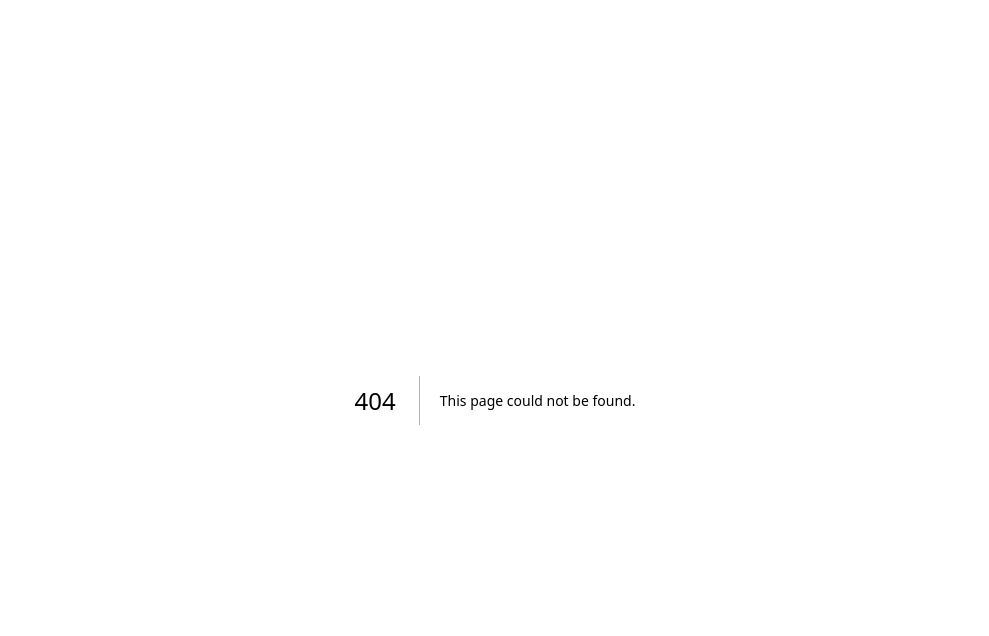
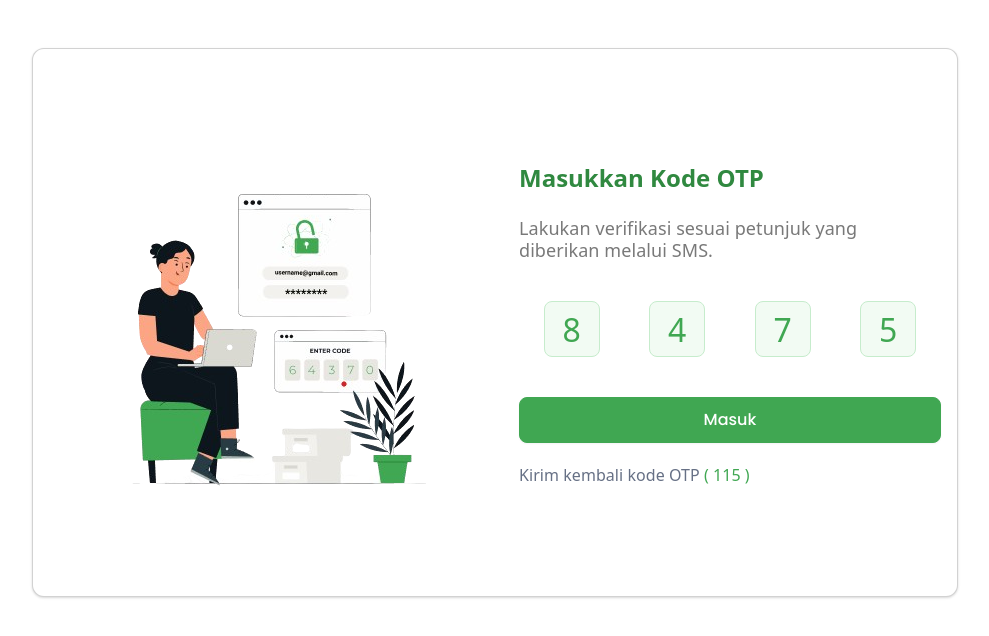
Before and after one commit to FarhannDev/inidesaku-pwa, a Next.js app: page /auth/verify/otp in a window 1280 px wide. Before the commit this address had no page. Shown: the top 636 px of the page, without its empty margins (145-1134 px from the left). Built offline with nearby package versions, Linux system fonts and the light colour scheme.

Commit message:
add verify otp page

```diff
--- /dev/null
+++ b/app/auth/verify/otp/layout.tsx
@@ -0,0 +1,30 @@
+import { Container } from 'react-bootstrap';
+import type { Metadata } from 'next';
+
+export const metadata: Metadata = {
+  title: 'Masukkan Kode OTP -  Inidesaku',
+  description: `Selamat datang. Membangun desa juara di Indonesia? Ayo bergabung bersama kami!. Memajukan ekonomi desa. Melalui pemberdayaan masyarakat desa di bidang ekonomi, sosial dan budaya!. Kegiatan desa. Menginformasikan pelaksanaan kegiatan yang berlangsung di Desa!. Pesona desa. Menginformasikan budaya lokal, wisata desa dan produk unggulan dari desa`,
+  keywords: [
+    'Selamat datang',
+    'Memajukan ekonomi desa',
+    'Kegiatan desa',
+    'Pesona desa',
+  ],
+  authors: {
+    name: 'Inidesaku',
+    url: 'http://localhost:3000',
+  },
+  openGraph: {
+    title: 'Selamat datang',
+    description: `Selamat datang.Membangun desa juara di Indonesia? Ayo bergabung bersama kami!. Memajukan ekonomi desa. Melalui pemberdayaan masyarakat desa di bidang ekonomi, sosial dan budaya!. Kegiatan desa. Menginformasikan pelaksanaan kegiatan yang berlangsung di Desa!. Pesona desa. Menginformasikan budaya lokal, wisata desa dan produk unggulan dari desa`,
+    type: 'website',
+  },
+};
+
+export default function AuthLoginLayout({
+  children, // will be a page or nested layout
+}: {
+  children: React.ReactNode;
+}) {
+  return <Container className="py-5">{children}</Container>;
+}
--- /dev/null
+++ b/app/auth/verify/otp/page.tsx
@@ -0,0 +1,42 @@
+'use client';
+
+import Image from 'next/image';
+import { Card, Col, Row, Stack } from 'react-bootstrap';
+import styles from '@/app/auth/login/styles.module.css';
+import register from '@/app/auth/register/register.module.css';
+import VerifyOTPInput from '@/components/auth/VerifyOtpInput';
+
+export default function VerifyOTP() {
+  return (
+    <>
+      <Row className="justify-content-center">
+        <Col lg={10}>
+          <Card body className={styles.card}>
+            <Row className="justify-content-arround align-self-center align-items-center g-5 py-4">
+              <Col lg={12} xl={6} md={12}>
+                <Image
+                  src="/images/background_login.png"
+                  width={300}
+                  height={250}
+                  alt="Background Login"
+                  priority
+                  className={styles.avatar}
+                />
+              </Col>
+              <Col lg={12} xl={6} md={12}>
+                <Stack direction="vertical" gap={3}>
+                  <h1 className={register.heading}>Masukkan Kode OTP</h1>
+                  <h2 className={register.subheading}>
+                    Lakukan verifikasi sesuai petunjuk yang diberikan melalui
+                    SMS.
+                  </h2>
+                  <VerifyOTPInput />
+                </Stack>
+              </Col>
+            </Row>
+          </Card>
+        </Col>
+      </Row>
+    </>
+  );
+}
--- /dev/null
+++ b/app/auth/verify/otp/verify.module.css
@@ -0,0 +1,34 @@
+.inputPin {
+  width: 56px;
+  height: 56px;
+  border-radius: 8px;
+  border: 1px solid var(--Primary-200, #c6eccc);
+  background: var(--Primary-50, #f2fbf3);
+  margin: 0px auto;
+  text-align: center;
+  color: var(--Primary-500, #40a752);
+
+  font-size: 32px;
+  font-style: normal;
+  font-weight: 400;
+  line-height: 40px; /* 125% */
+  text-transform: uppercase;
+}
+
+.textInput {
+  color: var(--Font-500, #667085);
+  font-size: 16px;
+  font-style: normal;
+  font-weight: 400;
+  line-height: 16px; /* 145.455% */
+  letter-spacing: 0.055px;
+}
+
+.textInputColor {
+  color: var(--Primary-500, #40a752);
+  font-size: 16px;
+  font-style: normal;
+  font-weight: 400;
+  line-height: 16px; /* 145.455% */
+  letter-spacing: 0.055px;
+}
--- /dev/null
+++ b/components/auth/VerifyOtpInput.tsx
@@ -0,0 +1,147 @@
+'use client';
+
+import { useState, ChangeEvent, useEffect, FormEvent } from 'react';
+import { UseFormRegister, useForm } from 'react-hook-form';
+import { Button, Form } from 'react-bootstrap';
+import { generateRandomOTP } from '@/utils/common/generateRandomOTP';
+import verify from '@/app/auth/verify/otp/verify.module.css';
+import styles from '@/app/auth/login/styles.module.css';
+
+type VerifyOTPProps = {
+  register: UseFormRegister<any>;
+  otp: string[];
+  setOTP: React.Dispatch<React.SetStateAction<string[]>>;
+  index: number;
+};
+
+export default function VerifyOTPInput(): JSX.Element {
+  const {
+    register,
+    handleSubmit,
+    formState: { errors },
+  } = useForm();
+  const [otp, setOTP] = useState<string[]>(['', '', '', '']);
+  const [isOtpTimeout, setIsOtpTimeout] = useState<number>(120); // 2 minutes in milliseconds
+  const randomOTP = generateRandomOTP(4);
+
+  useEffect(() => {
+    const randomOTP = generateRandomOTP(4);
+    // Set a timeout to clear the OTP after the specified time
+    setTimeout(() => {
+      setOTP(randomOTP.split(''));
+    }, 500);
+  }, []);
+
+  useEffect(() => {
+    let countdown: number = isOtpTimeout;
+    const intervalId = setInterval(() => {
+      if (countdown > 0) {
+        countdown -= 1;
+        setIsOtpTimeout(countdown);
+      } else {
+        clearInterval(intervalId);
+        setOTP(['', '', '', '']); // Clear OTP after the timeout
+      }
+    }, 1000);
+
+    // Clear the timeout when the component unmounts or the OTP is submitted
+    return () => clearTimeout(intervalId);
+  }, [isOtpTimeout]); // Empty dependency array ensures this effect runs only once on component mount
+
+  const handleChange: (
+    e: ChangeEvent<HTMLInputElement>,
+    { register, otp, setOTP, index }: VerifyOTPProps
+  ) => void = (
+    e: ChangeEvent<HTMLInputElement>,
+    { register, otp, setOTP, index }: VerifyOTPProps
+  ) => {
+    const newOTP = [...otp];
+    newOTP[index] = e.target.value;
+
+    // Fokus ke input berikutnya setelah pengguna memasukkan digit
+    if (e.target.value !== '' && index < 3) {
+      const nextInput = document.getElementById(
+        `otp-input-${index + 1}`
+      ) as HTMLInputElement;
+      if (nextInput) {
+        nextInput.focus();
+      }
+    }
+  };
+
+  const onSubmit: (e: FormEvent<HTMLFormElement>) => void = (
+    e: FormEvent<HTMLFormElement>
+  ) => {
+    e.preventDefault();
+    const enteredOTP = otp.join('');
+
+    // Lakukan verifikasi OTP di sini
+    // Contoh: kirim OTP ke server dan bandingkan dengan yang dikirimkan ke pengguna\
+    alert(enteredOTP);
+    setOTP(['', '', '', '']); // Clear OTP after the timeout
+    setIsOtpTimeout(0);
+  };
+
+  return (
+    <Form onSubmit={onSubmit}>
+      <div className="d-flex justify-content-center  g-5 py-3  mb-4">
+        {otp.map((digit, index) => (
+          <Form.Control
+            key={index}
+            type="text"
+            {...register(`otp[${index}]`, { required: true, maxLength: 1 })}
+            value={digit}
+            onChange={(e) => handleChange(e, { register, otp, setOTP, index })}
+            pattern="[0-9]{1}"
+            aria-label="pin"
+            aria-describedby="basic-addon1"
+            autoComplete="name"
+            className={verify.inputPin}
+            id={`otp-input-${index}`}
+            disabled={!isOtpTimeout}
+          />
+        ))}
+      </div>
+
+      <Button
+        disabled={!isOtpTimeout}
+        className={styles.customButtonLogin}
+        type="submit"
+      >
+        Masuk
+      </Button>
+
+      <div className="d-flex justify-content-between  pt-4">
+        <div className={verify.textInput}>
+          {isOtpTimeout ? (
+            <>
+              Kirim kembali kode OTP{' '}
+              <span className={verify.textInputColor}>
+                ( {isOtpTimeout.toString()} )
+              </span>
+            </>
+          ) : (
+            'Tidak mendapatkan Kode? '
+          )}
+        </div>
+
+        {!isOtpTimeout ? (
+          <button
+            onClick={() => {
+              setOTP(randomOTP.split(''));
+              setIsOtpTimeout(120);
+            }}
+            type="button"
+            className={`btn btn-outline rounded-0 px-0 mx-0 p-0 m-0 ${verify.textInput}`}
+          >
+            Kirim ulang code
+          </button>
+        ) : (
+          ''
+        )}
+      </div>
+
+      {/* {errors.otp && <p>Please enter the 4-digit OTP.</p>} */}
+    </Form>
+  );
+}
--- a/package.json
+++ b/package.json
@@ -18,6 +18,7 @@
     "react": "^18",
     "react-bootstrap": "^2.10.0",
     "react-dom": "^18",
+    "react-hook-form": "^7.49.3",
     "react-icons": "^5.0.1",
     "swiper": "^11.0.5"
   },
--- /dev/null
+++ b/utils/common/generateRandomOTP.ts
@@ -0,0 +1,12 @@
+function generateRandomOTP(length: number): string {
+  const digits = '0123456789';
+  let OTP = '';
+
+  for (let i = 0; i < length; i++) {
+    const randomIndex = Math.floor(Math.random() * digits.length);
+    OTP += digits.charAt(randomIndex);
+  }
+
+  return OTP;
+}
+export { generateRandomOTP };
```
Also changed, not shown: 1 other file (tests, documents, lock files or other folders).
